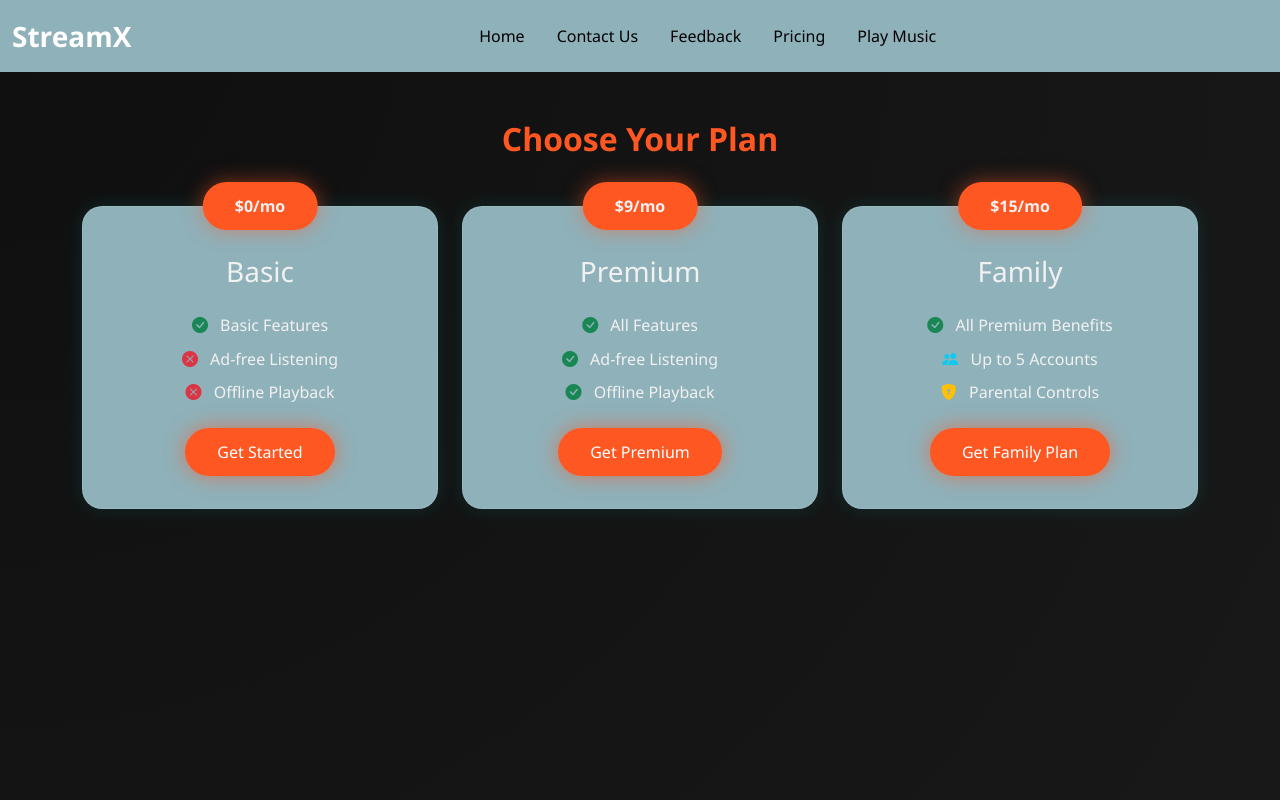
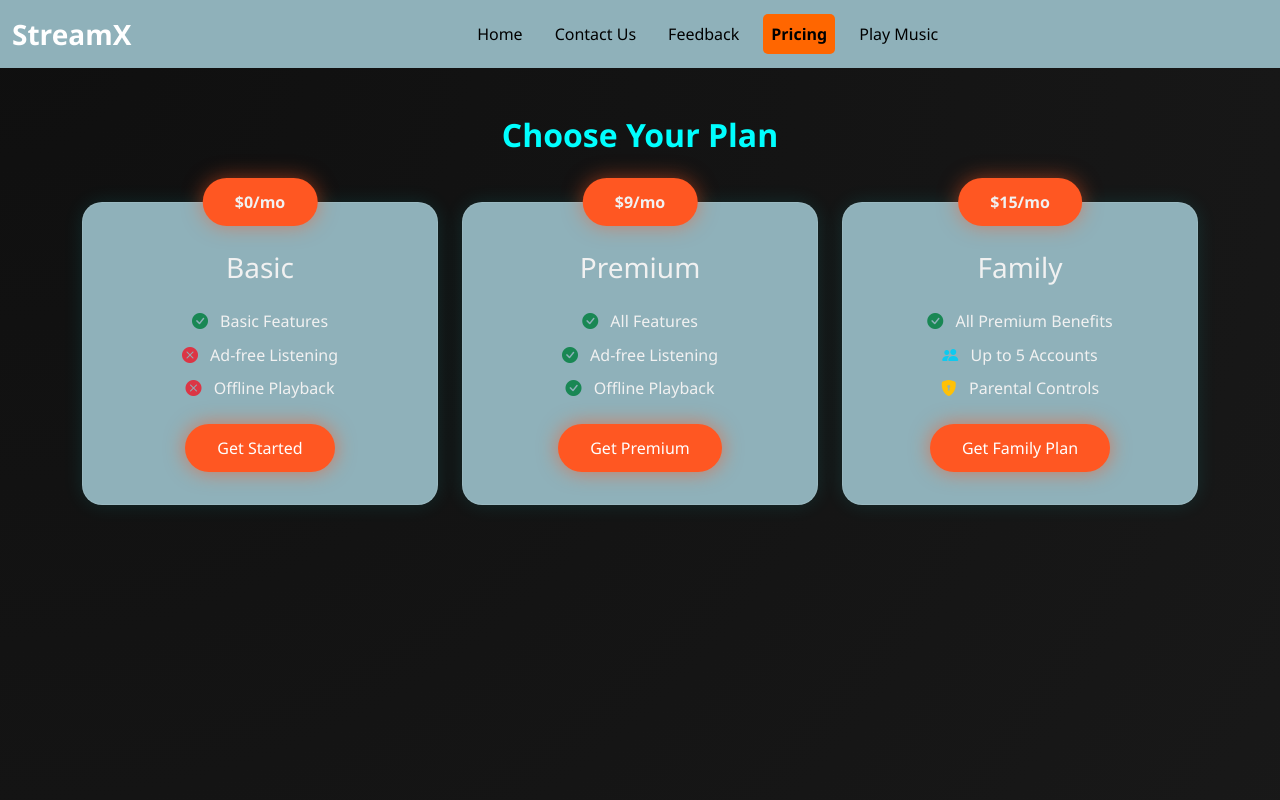
Before and after one commit to bida23-246/BIDA23-246, a plain HTML site: page pricing.html in a window 1280 px wide. Shown: the top 800 px of the page. Drawn offline with nearby package versions, Linux system fonts and the light colour scheme.

Commit message:
Update pricing.html

```diff
--- a/pricing.html
+++ b/pricing.html
@@ -7,24 +7,8 @@
   <title>StreamX - Pricing</title>
   <link href="https://cdn.jsdelivr.net/npm/bootstrap@5.3.2/dist/css/bootstrap.min.css" rel="stylesheet" />
   <link href="https://cdn.jsdelivr.net/npm/bootstrap-icons/font/bootstrap-icons.css" rel="stylesheet" />
-  <link rel="stylesheet" href="styles.css" />
-  <style>
-    body {
-      background: radial-gradient(circle at top left, #0f0f0f, #1a1a1a);
-      color: #f1f1f1;
-      font-family: 'Segoe UI', sans-serif;
-    }
-
-    ul {
-      list-style: none;
-      padding: 0;
-    }
-
-    li {
-      margin: 0.5rem 0;
-      font-size: 1rem;
-    }
-  </style>
+  <link rel="stylesheet" href="common-styles.css" />
+  <link rel="stylesheet" href="pricing-styles.css" />
 </head>
 
 <body>
@@ -49,9 +33,9 @@
   </nav>
 
   <!-- Pricing Section -->
-  <section class="pricing py-5">
+  <section class="pricing-hero py-5">
     <div class="container">
-      <h2 class="heading text-center mb-5 fw-bold">Choose Your Plan</h2>
+      <h2 class="heading-color text-center mb-5 fw-bold">Choose Your Plan</h2>
       <div class="row gy-5">
         <!-- Basic Plan -->
         <div class="col-md-4">
@@ -99,7 +83,7 @@
   <!-- FAQ Section -->
   <section class="py-5 bg-dark">
     <div class="container">
-      <h3 class="heading text-center mb-4 fw-bold">Frequently Asked Questions</h3>
+      <h3 class="heading-color text-center mb-4 fw-bold">Frequently Asked Questions</h3>
       <div class="accordion" id="faqAccordion">
         <div class="accordion-item">
           <h2 class="accordion-header">
```
